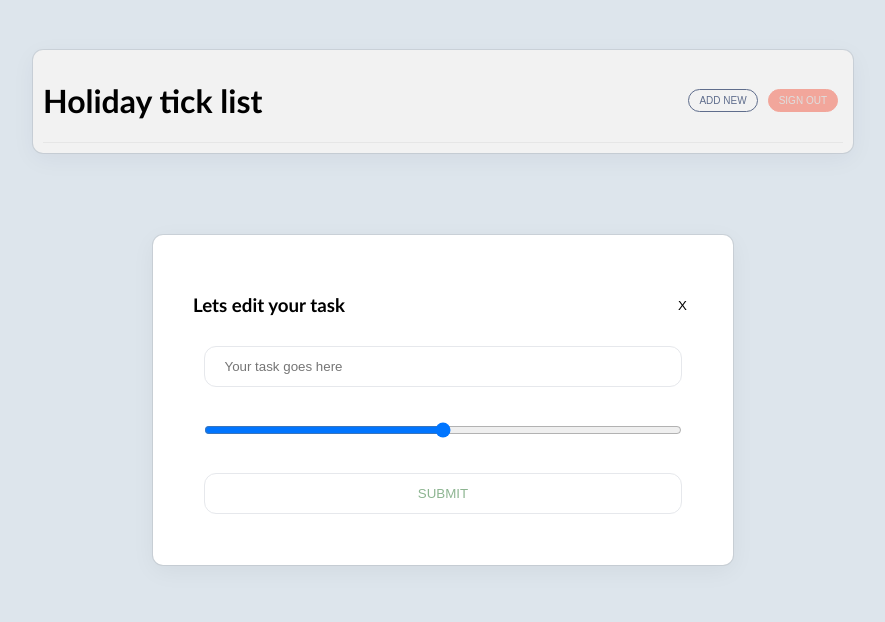
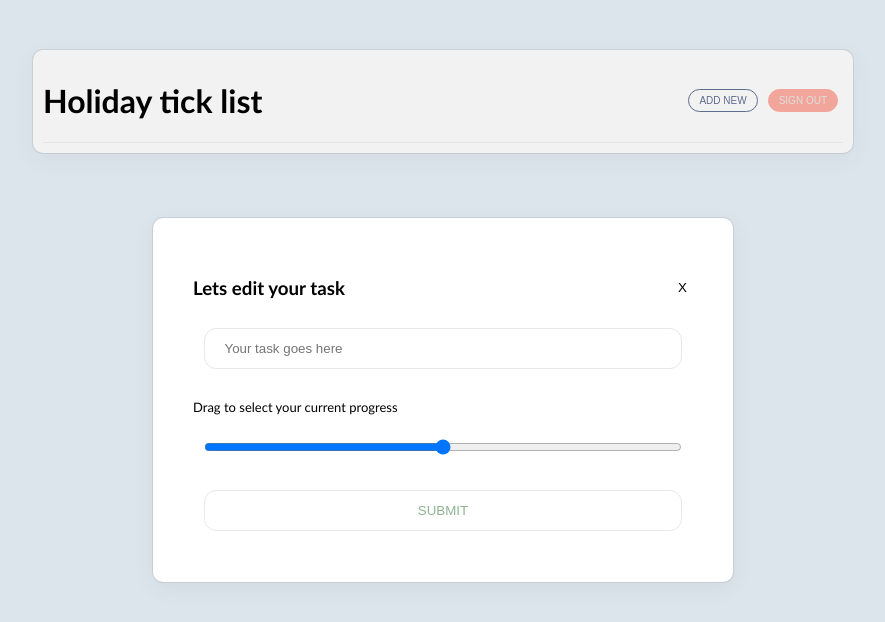
Before and after one commit to Trane7/I-do-you-do, a React (Create React App) app in the folder client/: page / in a window 1280 px wide. Shown: the top 622 px of the page, without its empty margins (197-1082 px from the left). Built offline with nearby package versions, Linux system fonts and the light colour scheme; the HTML template or start-up script is replaced by a standard one.

Commit message:
added label to modal.js file

```diff
--- a/client/src/components/Modal.js
+++ b/client/src/components/Modal.js
@@ -1,3 +1,7 @@
+import { useState } from 'react'
+
+
+
 const Modal = () => {
 
     const mode = 'edit'
@@ -22,9 +26,12 @@ const Modal = () => {
             value={""}
             onChange={handleChange}
             />
+            <br />
+            <label for="range">Drag to select your current progress</label>
             <input
               required
               type="range"
+              id="range"
               min="0"
               max="100"
               name="progress"
```
